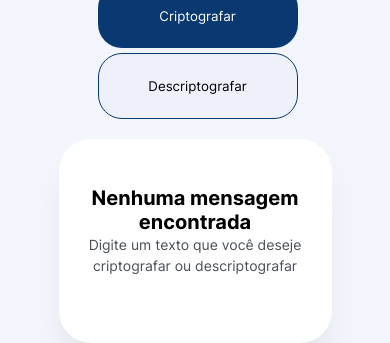
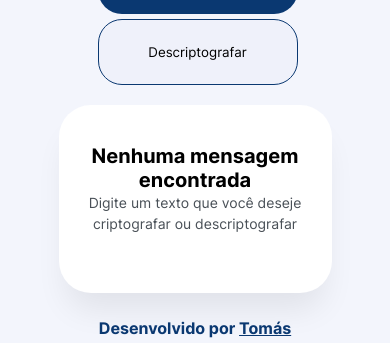
Before and after one commit to tomaslmz/challenge-one, a plain HTML site: page index.html in a window 390 px wide. Shown: the part 501-844 px from the top of the page. Drawn offline with Linux system fonts and the light colour scheme.

Commit message:
adicionando footer ao site

```diff
--- a/index.html
+++ b/index.html
@@ -25,6 +25,9 @@
     <p class="result-text"></p>
     <button class="btn white enable copy" onclick="copy(document.querySelector('.result-text').innerHTML)">Copiar</button>
   </section>
+  <footer>
+    <p>Desenvolvido por <a href="https://www.github.com/tomaslmz" target="_blank">Tomás</a></p>
+  </footer>
   <script src="./app.js"></script>
 </body>
 </html>
--- a/style.css
+++ b/style.css
@@ -35,6 +35,23 @@ body {
   align-items: center;
 
   background-color: var(--primary-background);
+}
+
+footer {
+  position: absolute;
+  bottom: 0px;
+  padding: 20px;
+  color: var(--primary-font-color);
+  font-weight: 700;
+}
+
+footer > a {
+  color: var(--primary-font-color);
+  text-decoration: none;
+}
+
+a:-webkit-any-link {
+  color: var(--primary-font-color);
 }
 
 .alura-section {
@@ -188,6 +205,11 @@ main {
     gap: 20px;
   }
 
+  footer {
+    position: relative;
+    padding: 10px;
+  }
+
   main {
     width: 50%;
   }
@@ -247,6 +269,7 @@ main {
 
   .messages {
     width: 70%;
+    padding: 10px;
   }
 
   .alura-section {
@@ -256,6 +279,11 @@ main {
     flex-direction: column;
     justify-content: center;
     align-items: start;
+  }
+
+  footer {
+    position: relative;
+    padding: 5px;
   }
 
   aside {
```
